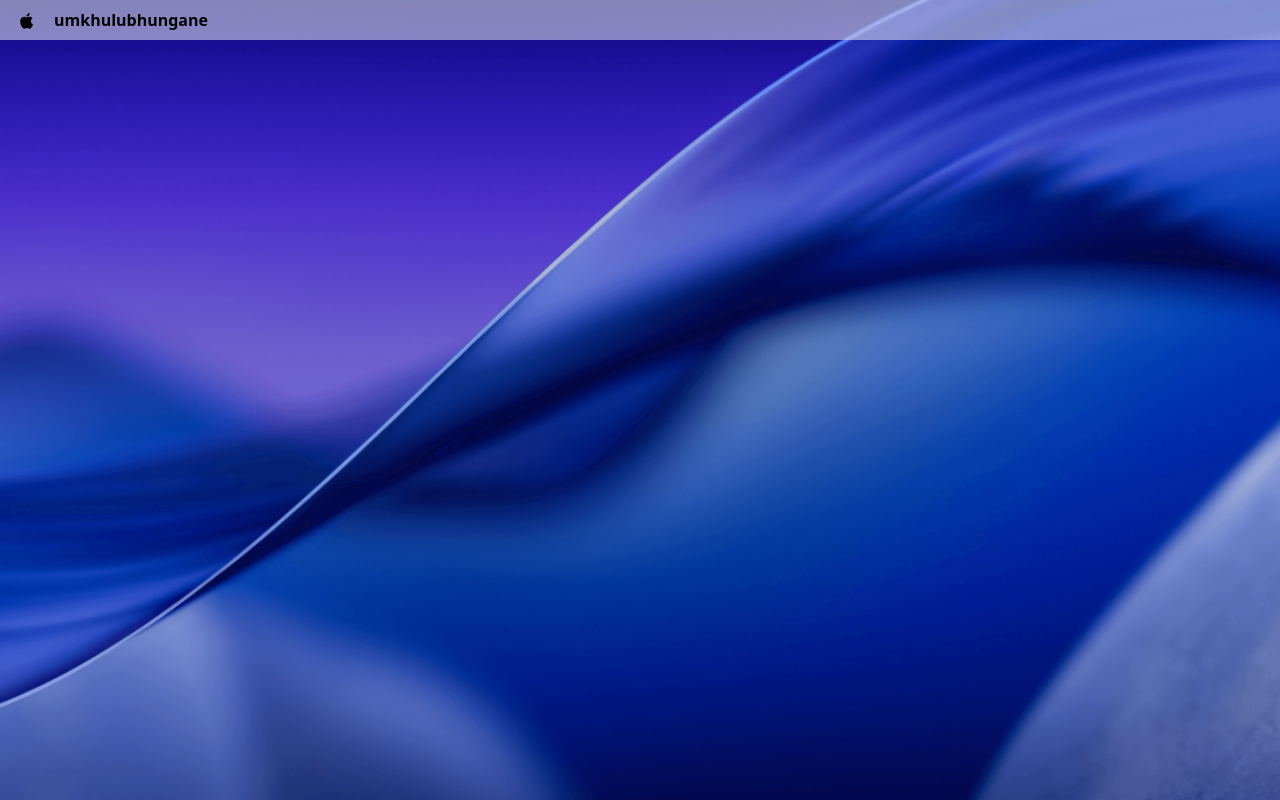
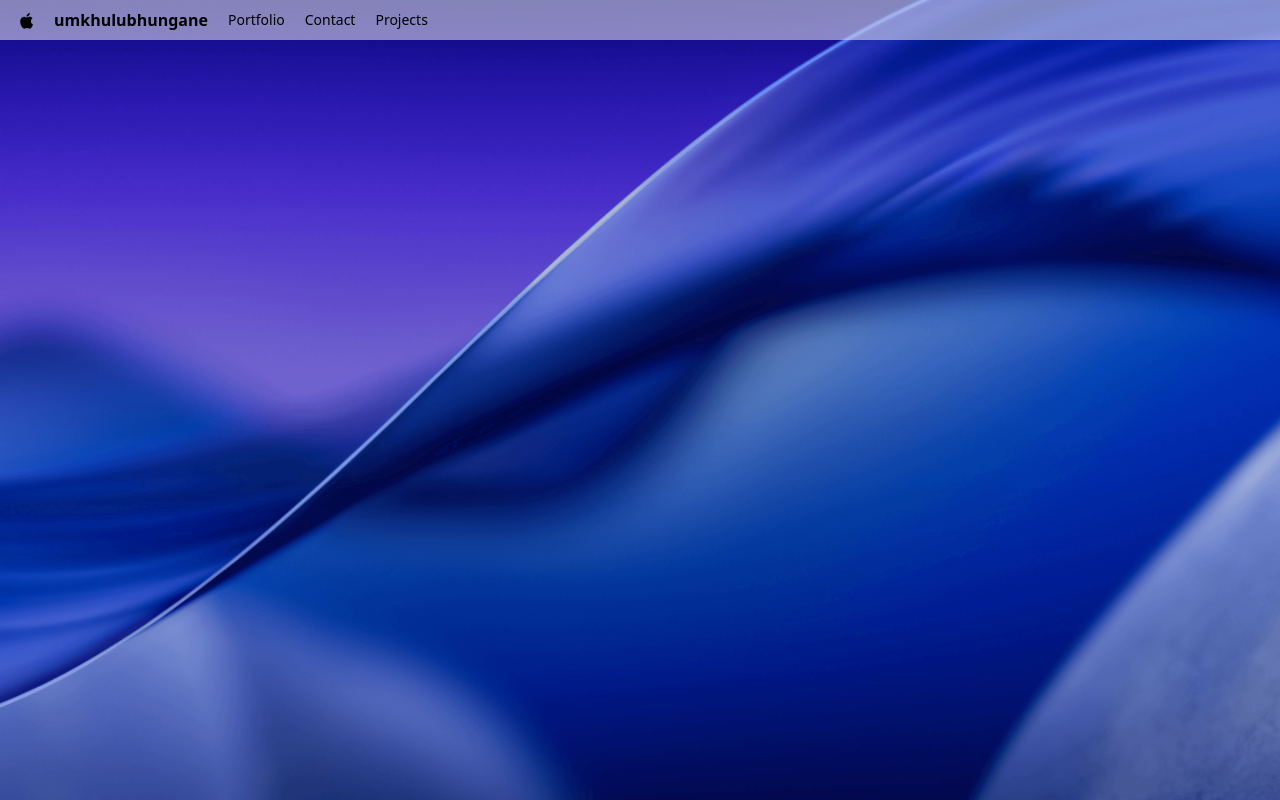
Before and after one commit to radebeneo/umkhulubhungane_, a React (Vite) app: page / in a window 1280 px wide. Built offline with nearby package versions, Linux system fonts and the light colour scheme; a web font is replaced by a local one.

Commit message:
added porfolio, contact and projects navLinks to navbar.

```diff
--- a/src/components/Navbar.tsx
+++ b/src/components/Navbar.tsx
@@ -4,7 +4,17 @@
             <div>
                 <img src="/images/logo.svg" alt="logo" />
                 <p className="font-bold">umkhulubhungane</p>
-
+                <ul>
+                    {[
+                        {id: 1, name: "Portfolio"},
+                        {id: 2, name: "Contact"},
+                        {id: 3, name: "Projects"},
+                    ].map(({id, name}) => (
+                        <li key={id}>
+                            <p>{name}</p>
+                        </li>
+                    ))}
+                </ul>
             </div>
         </nav>
     )
```
